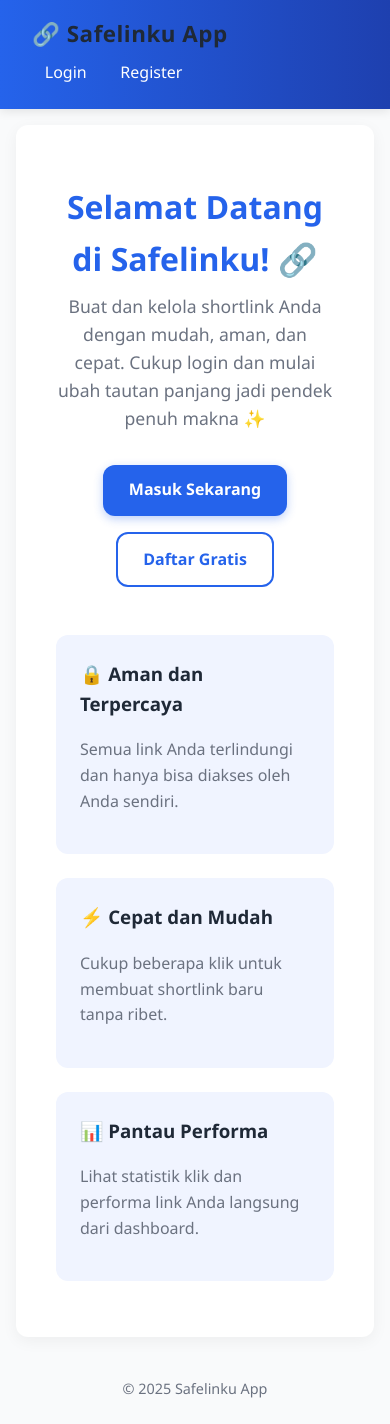
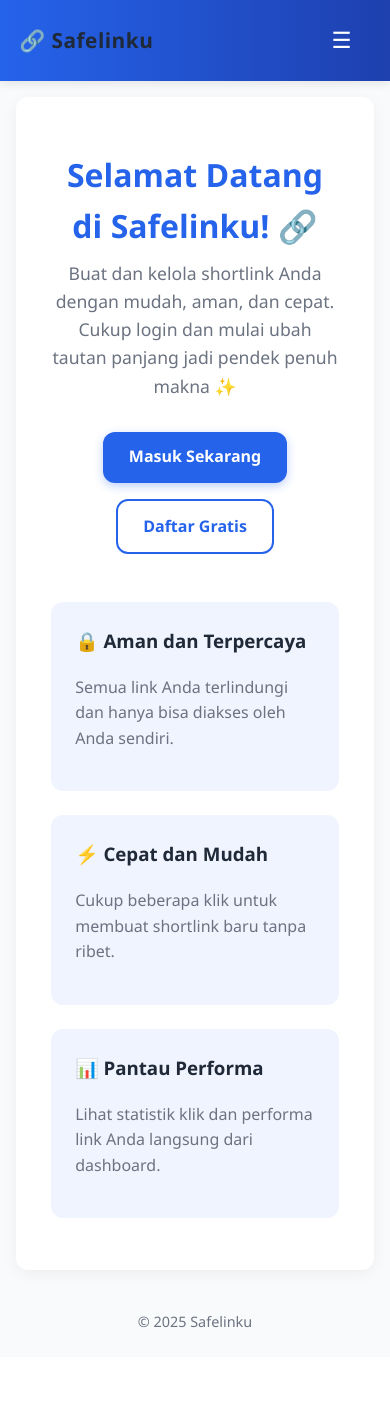
Before and after one commit to ranggawaridat/safelink, a FastAPI app: page / in a window 390 px wide. After the commit the page ends 1328 px from the top, so only its background shows below. Run offline with FastAPI, Linux system fonts and the light colour scheme.

Commit message:
Refactor base.html: Update title, adjust header styles, and implement responsive navigation toggle

```diff
--- a/templates/base.html
+++ b/templates/base.html
@@ -3,10 +3,10 @@
 <head>
   <meta charset="UTF-8" />
   <meta name="viewport" content="width=device-width, initial-scale=1.0" />
-  <title>{% block title %}Safelinku App{% endblock %}</title>
+  <title>{% block title %}Safelinku{% endblock %}</title>
 
   {% block head %}
-    <!-- extra scripts or styles can go here -->
+  <!-- extra scripts or styles can go here -->
   {% endblock %}
 
   <style>
@@ -36,34 +36,46 @@
     header {
       background: linear-gradient(90deg, var(--primary), var(--primary-dark));
       color: #fff;
-      padding: 1rem 2rem;
+      padding: 1rem 1.2rem;
       display: flex;
       justify-content: space-between;
       align-items: center;
+      flex-wrap: wrap;
       box-shadow: 0 2px 10px rgba(0, 0, 0, 0.1);
     }
 
     header h2 {
       margin: 0;
-      font-size: 1.4rem;
+      font-size: 1.3rem;
       letter-spacing: 0.5px;
     }
 
     nav {
       display: flex;
-      gap: 1rem;
+      align-items: center;
+      gap: 0.5rem;
+      flex-wrap: wrap;
     }
 
     nav a {
       color: #fff;
       text-decoration: none;
       font-weight: 500;
-      padding: 0.5rem 0.8rem;
+      padding: 0.4rem 0.8rem;
       border-radius: var(--radius);
     }
 
     nav a:hover {
       background-color: rgba(255, 255, 255, 0.2);
+    }
+
+    .menu-toggle {
+      display: none;
+      background: transparent;
+      border: none;
+      color: white;
+      font-size: 1.4rem;
+      cursor: pointer;
     }
 
     .container {
@@ -116,6 +128,9 @@
       margin-top: 1rem;
       border-radius: var(--radius);
       overflow: hidden;
+      display: block;
+      overflow-x: auto;
+      white-space: nowrap;
     }
 
     th, td {
@@ -145,61 +160,59 @@
       font-size: 0.9rem;
     }
 
-    @media (max-width: 600px) {
+    /* 💖 RESPONSIVE STYLES */
+    @media (max-width: 768px) {
       header {
-        flex-direction: column;
-        align-items: flex-start;
+        flex-direction: row;
+        justify-content: space-between;
+        align-items: center;
       }
 
       nav {
-        flex-wrap: wrap;
-        gap: 0.5rem;
+        display: none;
+        width: 100%;
+        flex-direction: column;
+        background: var(--primary-dark);
+        margin-top: 0.5rem;
+        padding: 0.5rem 0;
+        border-radius: 8px;
+      }
+
+      nav.show {
+        display: flex;
+      }
+
+      .menu-toggle {
+        display: block;
       }
 
       .container {
         margin: 1rem;
-        padding: 1.5rem;
+        padding: 1.2rem;
       }
 
-      result-box {
-        margin-top: 1.5rem;
-        background: #f0f9ff;
-        border: 1px solid #bae6fd;
-        border-radius: 10px;
-        padding: 1rem;
+      table {
+        font-size: 0.85rem;
       }
-
-      .result-link {
-        display: flex;
-        align-items: center;
-        gap: 0.5rem;
-      }
-
-      .result-link input {
-        flex: 1;
-        padding: 0.6rem;
-        border: 1px solid #93c5fd;
-        border-radius: 8px;
-        font-family: monospace;
-      }
-
-      .result-link button {
-        background: var(--primary);
-        color: white;
-        border: none;
-        border-radius: 8px;
-        padding: 0.6rem 1rem;
-        cursor: pointer;
-        font-weight: 600;
-      }
-
     }
   </style>
+
+  <script>
+    document.addEventListener("DOMContentLoaded", () => {
+      const toggle = document.querySelector(".menu-toggle");
+      const nav = document.querySelector("nav");
+      toggle?.addEventListener("click", () => {
+        nav.classList.toggle("show");
+      });
+    });
+  </script>
 </head>
 
 <body>
   <header>
-    <h2><a href="{{ url_for('root') }}" style="text-decoration: none; color: inherit;">🔗 Safelinku App</a></h2>
+    <h2><a href="{{ url_for('root') }}" style="text-decoration: none; color: inherit;">🔗 Safelinku</a></h2>
+
+    <button class="menu-toggle">☰</button>
 
     <nav>
       {% if user %}
@@ -209,7 +222,7 @@
         {% if is_admin %}
           <a href="/admin">Admin</a>
         {% endif %}
-          <a href="/logout">Logout</a>
+        <a href="/logout">Logout</a>
       {% else %}
         <a href="/login">Login</a>
         <a href="/register">Register</a>
@@ -222,7 +235,7 @@
   </main>
 
   <footer>
-    &copy; {{ year or "2025" }} Safelinku App
+    &copy; {{ year or "2025" }} Safelinku
   </footer>
 </body>
 </html>
```
